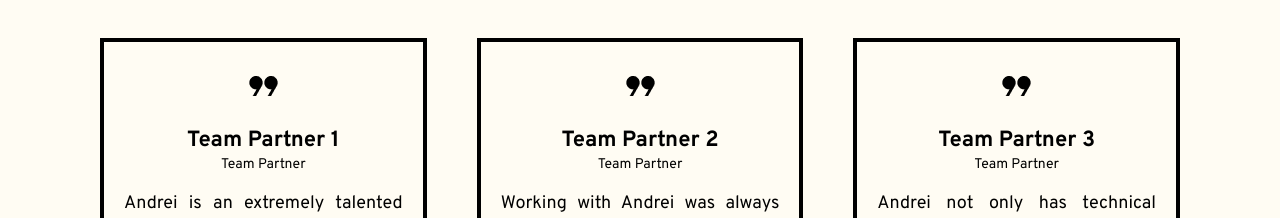
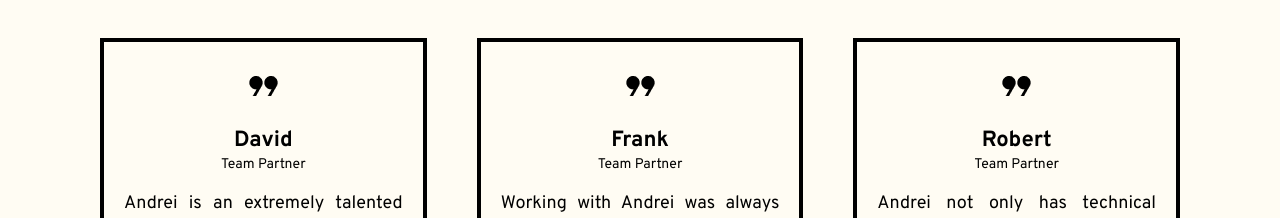
Before and after one commit to AndreiButalov/da_portfolio, an Angular app: page / in a window 1280 px wide. Shown: the part 6640-6858 px from the top of the page. Built offline with nearby package versions, Linux system fonts and the light colour scheme.

Commit message:
references text

```diff
--- a/src/app/main-content/references/references.component.ts
+++ b/src/app/main-content/references/references.component.ts
@@ -26,7 +26,7 @@ export class ReferencesComponent {
   references = [
     {
       image: 'assets/img/format_quote.png',
-      name: 'Team Partner 1',
+      name: 'David',
       status: 'Team Partner',
       description: `Andrei is an extremely talented and reliable programmer.
       His ability to solve complex problems while communicating clearly has
@@ -38,7 +38,7 @@ export class ReferencesComponent {
     },
     {
       image: 'assets/img/format_quote.png',
-      name: 'Team Partner 2',
+      name: 'Frank',
       status: 'Team Partner',
       description: `Working with Andrei was always effective and inspiring.
       His professionalism and dedication make him an indispensable team member.`,
@@ -48,7 +48,7 @@ export class ReferencesComponent {
     },
     {
       image: 'assets/img/format_quote.png',
-      name: 'Team Partner 3',
+      name: 'Robert',
       status: 'Team Partner',
       description: `Andrei not only has technical expertise but also brings
       positive and motivating energy to the team. His cooperative nature makes
```
